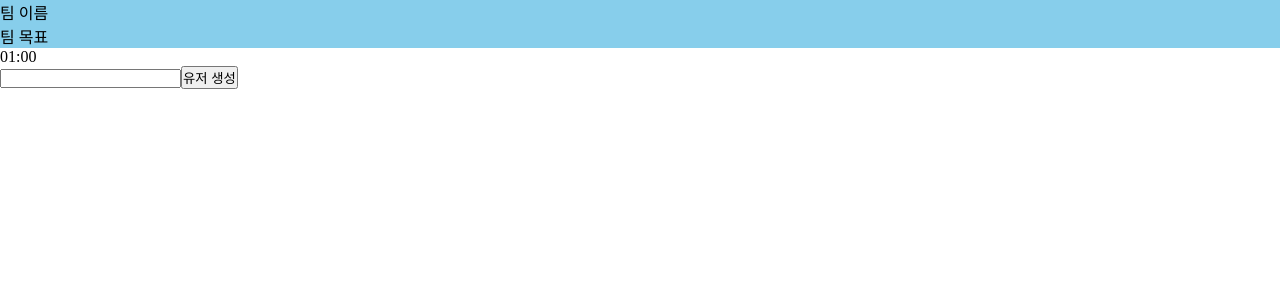
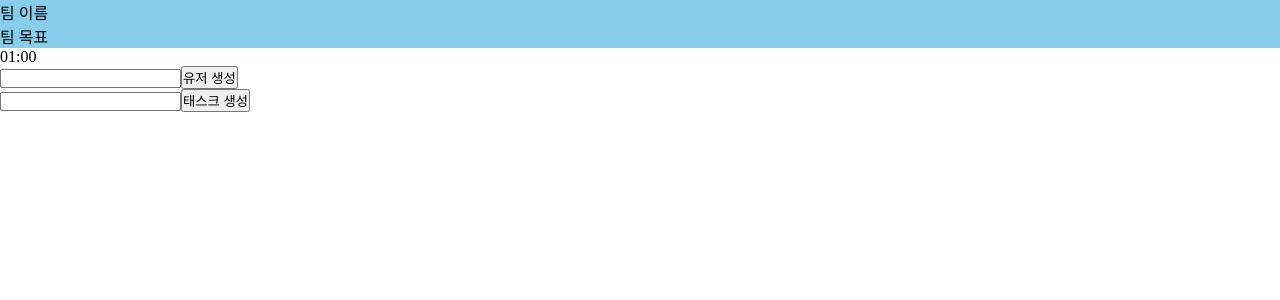
Before and after one commit to piTch-time/pitch-frontend, a React (Create React App) app: page /room in a window 1280 px wide. Both pictures are taken after a click on the button "유저 생성". Shown: the top 300 px of the page. Built offline with nearby package versions, Linux system fonts and the light colour scheme.

Commit message:
feat : 태스크 생성 추가

```diff
--- a/src/pages/Room/components/Todo.tsx
+++ b/src/pages/Room/components/Todo.tsx
@@ -1,18 +1,49 @@
 import { useRef } from 'react';
+import { useEffect } from 'react';
 import { useState } from 'react';
 import styled from 'styled-components';
 
 export const Todo = () => {
   const [users, setUsers] = useState<User[]>([]);
   const userInputRef = useRef<HTMLInputElement>(null);
+  const taskInputRef = useRef<HTMLInputElement>(null);
 
   const createUser = () => {
     if (userInputRef && userInputRef.current) {
-      setUsers([
-        ...users,
-        { id: Date.now(), name: userInputRef.current.value, todoList: [] },
-      ]);
+      setUsers([...users, { name: userInputRef.current.value, taskList: [] }]);
       userInputRef.current.value = '';
+    }
+    console.log(users);
+  };
+
+  const createTask = (name: string) => {
+    if (taskInputRef && taskInputRef.current) {
+      const taskOwner = users.filter((user: User) => {
+        if (user.name === name) return true;
+        else return false;
+      })[0];
+
+      const newTask = taskInputRef.current.value;
+
+      const newUsers = users.map((user: User) => {
+        if (user.name !== name) {
+          return user;
+        } else
+          return {
+            name: name,
+            taskList: [
+              ...user.taskList,
+              {
+                id: String(Date.now()),
+                created_by: user.name,
+                description: newTask,
+                isDone: false,
+              },
+            ],
+          };
+      });
+      console.log(newUsers);
+      setUsers(newUsers);
     }
   };
 
@@ -27,7 +58,22 @@ export const Todo = () => {
         유저 생성
       </button>
       {users.map((user: User, index: number) => {
-        return <div>{user.name}</div>;
+        return (
+          <div key={user.name}>
+            <div>{user.name} </div>
+            {user?.taskList?.map((task: task) => (
+              <div>{task.description}</div>
+            ))}
+            <input ref={taskInputRef}></input>
+            <button
+              onClick={() => {
+                createTask(user.name);
+              }}
+            >
+              태스크 생성
+            </button>
+          </div>
+        );
       })}
     </Container>
   );
@@ -37,13 +83,13 @@ const Container = styled.div``;
 const UserInput = styled.input``;
 
 interface User {
-  id: number;
   name: string;
-  todoList: task[];
+  taskList: task[];
 }
 
 interface task {
-  id: number;
+  id: string;
+  created_by: User['name'];
   description: string;
   isDone: boolean;
 }
```
